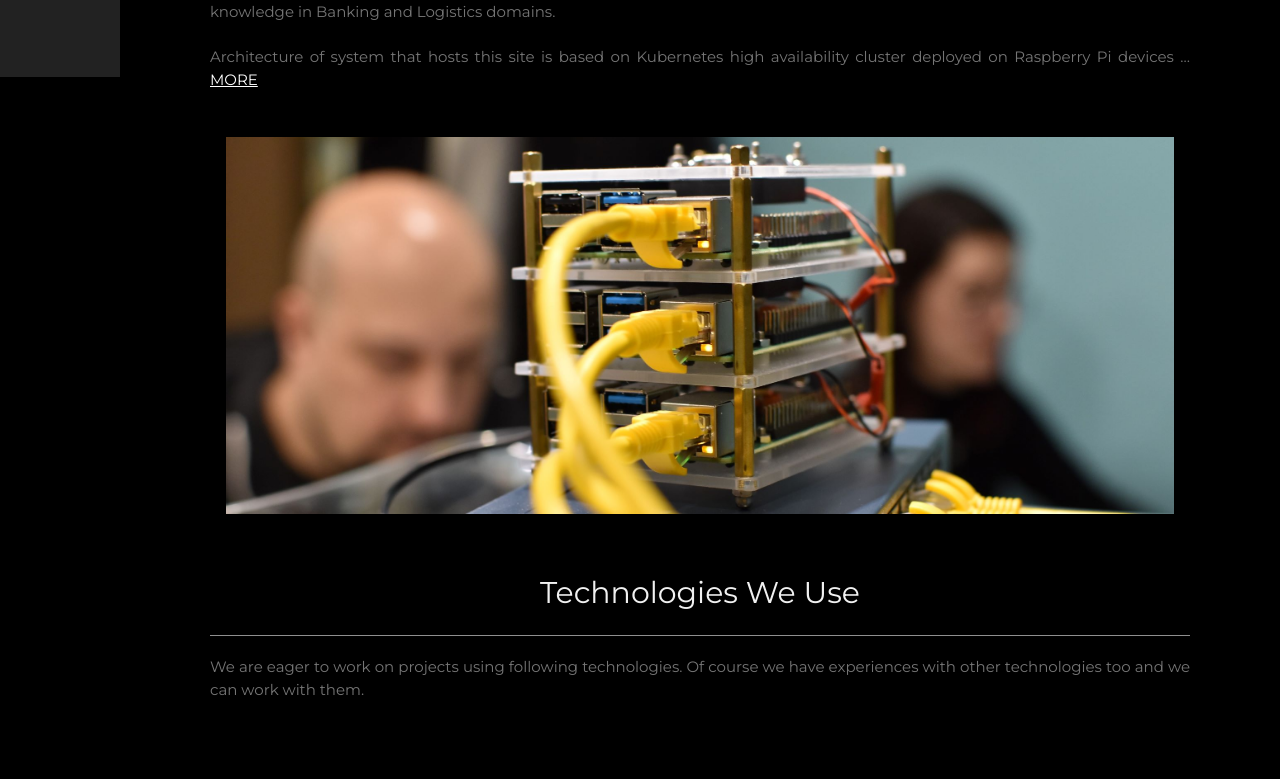
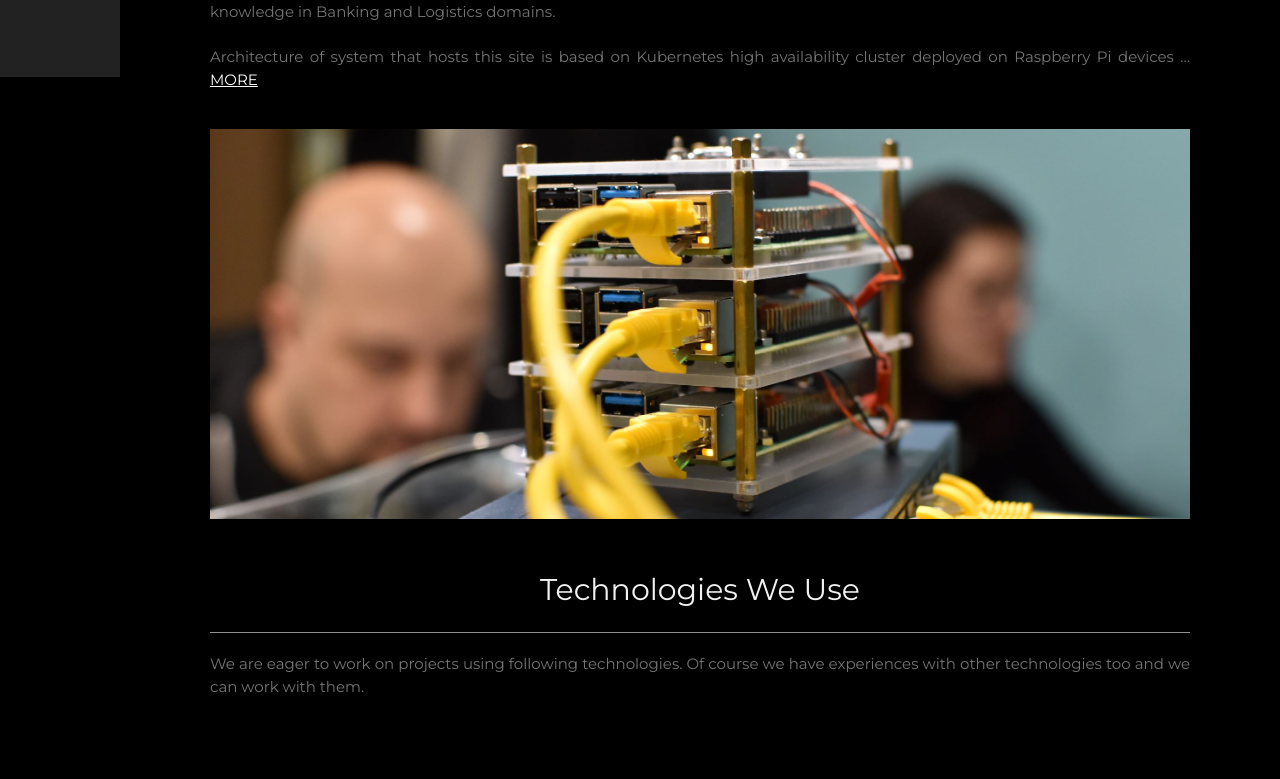
Before and after one commit to programerika/web-sajtika, a Next.js app: page / in a window 1280 px wide. Shown: the part 723-1502 px from the top of the page. Built offline with nearby package versions, Linux system fonts and the light colour scheme.

Commit message:
Change README.md, new favicon, optimized cover and navbar image from next/image to static image

```diff
--- a/components/About.js
+++ b/components/About.js
@@ -1,6 +1,7 @@
 import Image from "next/image";
 import Link from "next/link";
 import logo from "../public/img/logo.png";
+import Raspberry from "../public/img/Cover-1-2M.jpg";
 
 const About = () => {
   return (
@@ -13,7 +14,6 @@ const About = () => {
         <h1 className="w3-xxlarge">
           <span className="w3-hide-small">We are</span>
         </h1>
-
         <Image
           src={logo}
           alt="Programerika logo"
@@ -56,14 +56,15 @@ const About = () => {
           <br></br>
           <br></br>
         </p>
-        <div className="raspberry-logo w3-center w3-padding">
-          <Image
-            src="/img/Cover-1-2M.jpg"
-            alt="Raspberry pi cluster"
-            width="2294"
-            height="913"
-          />
-        </div>
+        <Image
+          src={Raspberry}
+          alt="Raspberry pi cluster"
+          className="w3-image"
+          width="2294"
+          height="913"
+          priority
+          placeholder="blur"
+        />
         {/* End About Section */}
       </div>
     </div>
--- a/components/Navbar.js
+++ b/components/Navbar.js
@@ -1,12 +1,19 @@
 import Image from "next/image";
 import Link from "next/link";
+import logoGray from "../public/img/logo_gray.png";
 
 const Navbar = () => {
   return (
     <div>
       <nav className="w3-sidebar w3-bar-block w3-small w3-hide-small w3-center">
         {/* Avatar image in top left corner */}
-        <Image src="/img/logo_gray.png" alt="me" width="100" height="100" />
+        <Image
+          src={logoGray}
+          alt="Programerika gray logo"
+          width="100"
+          height="100"
+          placeholder="blur"
+        />
         <Link href="/#">
           <a className="w3-bar-item w3-button w3-padding-large w3-hover-black">
             <i className="fa fa-home w3-xxlarge" />
```
Also changed, not shown: 2 other files (tests, documents, lock files or other folders).
